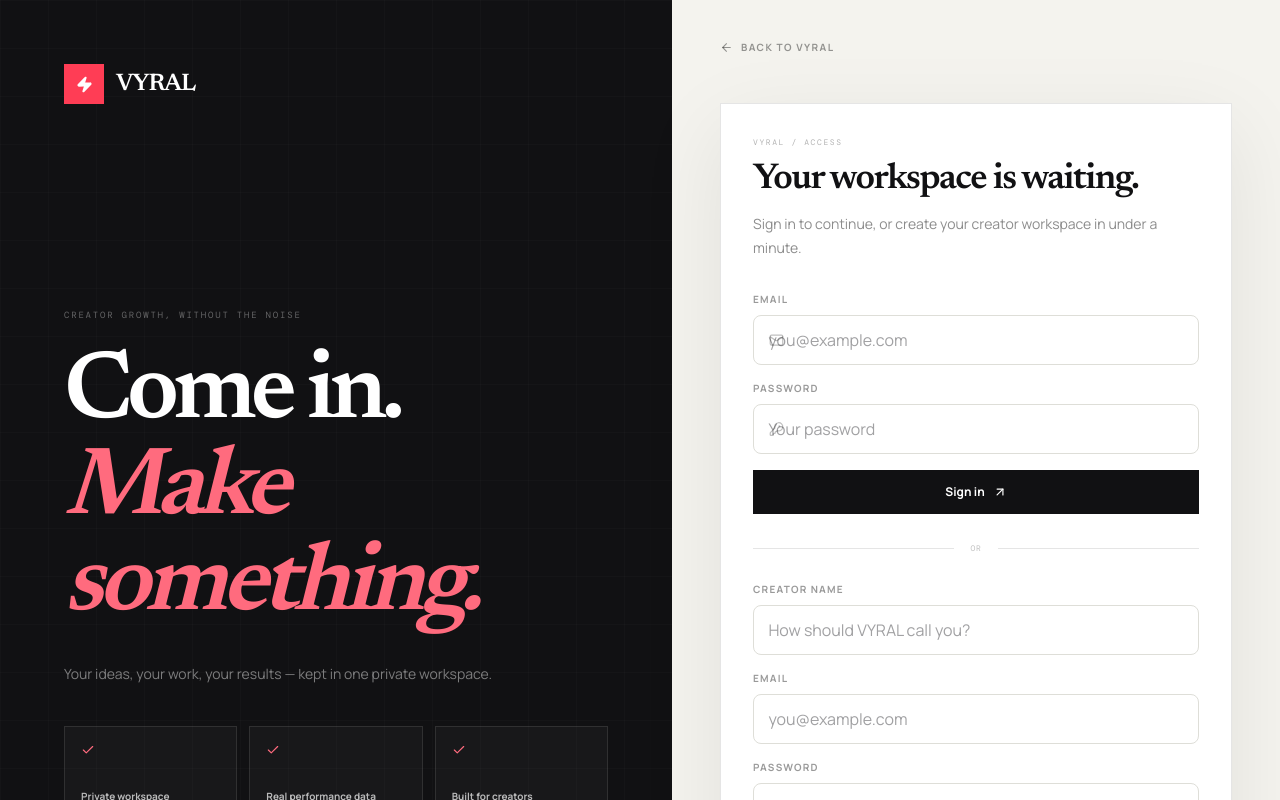
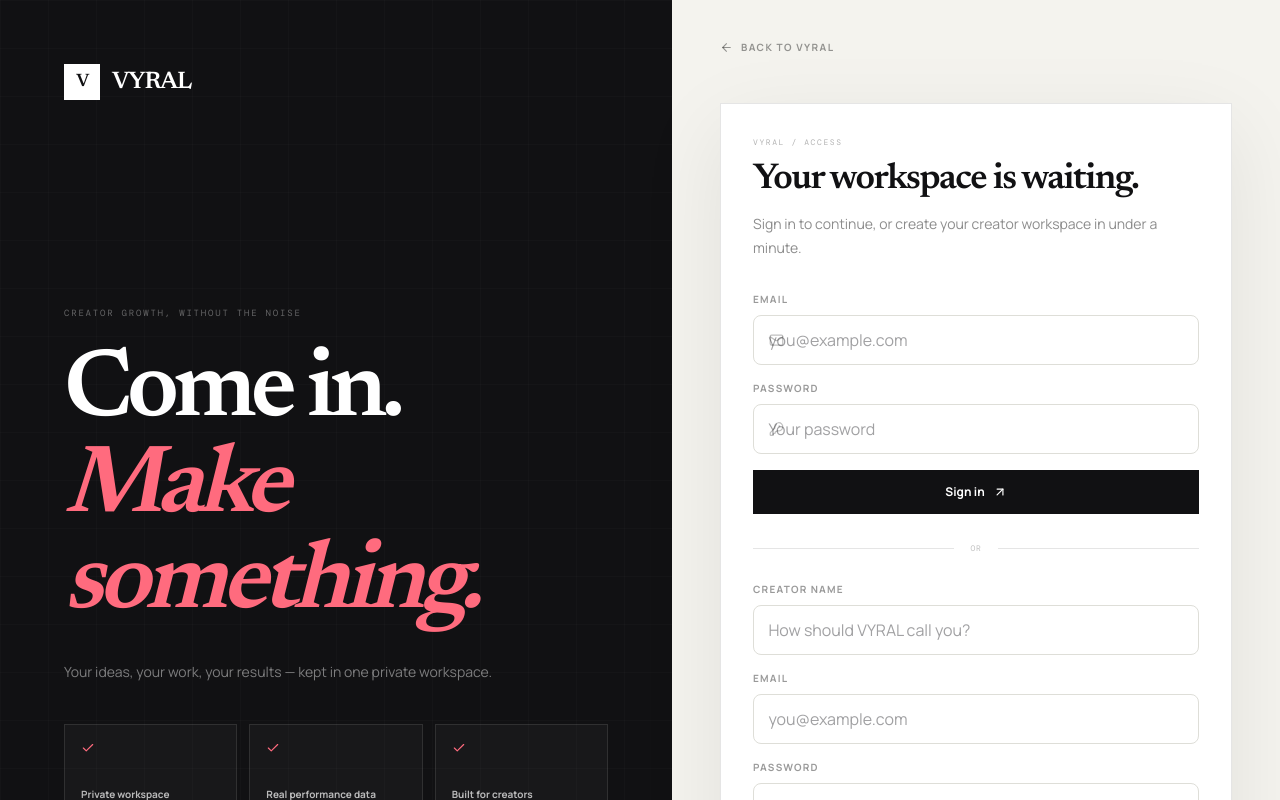
Before and after one commit to Mahiruni/VYRAL, a Next.js app: page /login in a window 1280 px wide. Shown: the top 800 px of the page. Built offline with nearby package versions, Linux system fonts and the light colour scheme; no server answers.

Commit message:
refactor: use unified VYRAL logo in authentication

```diff
--- a/app/login/page.tsx
+++ b/app/login/page.tsx
@@ -1,6 +1,7 @@
 import Link from 'next/link'
-import { ArrowLeft, ArrowUpRight, Check, KeyRound, Mail, Zap } from 'lucide-react'
+import { ArrowLeft, ArrowUpRight, Check, KeyRound, Mail } from 'lucide-react'
 import { signIn, signUp, requestPasswordReset } from '@/app/auth/actions'
+import { VyralLogo } from '@/app/components/vyral-logo'
 
 export default async function Login({ searchParams }: { searchParams: Promise<{ error?: string; message?: string; next?: string }> }) {
   const params = await searchParams
@@ -10,7 +11,7 @@
     <main className="min-h-screen bg-[#111113] text-white lg:grid lg:grid-cols-[1.05fr_.95fr]">
       <section className="relative hidden overflow-hidden lg:flex lg:min-h-screen lg:flex-col lg:justify-between p-12 xl:p-16">
         <div className="absolute inset-0 opacity-30" style={{backgroundImage:'linear-gradient(rgba(255,255,255,.06) 1px, transparent 1px), linear-gradient(90deg, rgba(255,255,255,.06) 1px, transparent 1px)', backgroundSize:'48px 48px'}} />
-        <div className="relative z-10 flex items-center gap-3"><span className="grid h-10 w-10 place-items-center bg-[#ff3d55]"><Zap size={17} fill="white" /></span><span className="font-display text-2xl font-semibold tracking-[-.05em]">VYRAL</span></div>
+        <div className="relative z-10"><VyralLogo dark compact /></div>
         <div className="relative z-10 max-w-2xl"><p className="font-mono text-[9px] uppercase tracking-[.2em] text-white/35">Creator growth, without the noise</p><h1 className="mt-6 font-display text-6xl font-semibold leading-[.84] tracking-[-.06em] xl:text-8xl">Come in.<br /><em className="text-[#ff6b7e]">Make something.</em></h1><p className="mt-7 max-w-lg text-sm leading-6 text-white/45">Your ideas, your work, your results — kept in one private workspace.</p><div className="mt-10 grid max-w-xl gap-3 sm:grid-cols-3">{['Private workspace','Real performance data','Built for creators'].map((item)=><div key={item} className="border border-white/10 bg-white/[.03] p-4"><Check size={14} className="text-[#ff6b7e]"/><p className="mt-8 text-[10px] font-bold text-white/70">{item}</p></div>)}</div></div>
         <div className="relative z-10 flex justify-between text-[9px] text-white/25"><span>DISCOVER · CREATE · LEARN</span><span>© {new Date().getFullYear()} VYRAL</span></div>
       </section>
@@ -18,7 +19,7 @@
       <section className="min-h-screen bg-[#f4f3ee] text-[#111113] px-5 py-7 sm:px-8 lg:px-12 lg:py-10">
         <div className="mx-auto flex min-h-[calc(100vh-3.5rem)] max-w-xl flex-col justify-center">
           <Link href="/" className="mb-12 inline-flex w-fit items-center gap-2 text-[10px] font-bold uppercase tracking-[.14em] text-black/40 hover:text-black"><ArrowLeft size={13}/> Back to VYRAL</Link>
-          <div className="mb-8 lg:hidden"><div className="mb-5 grid h-10 w-10 place-items-center bg-[#111113] text-white"><Zap size={17} fill="currentColor" /></div><p className="font-display text-3xl font-semibold tracking-[-.05em]">VYRAL</p></div>
+          <div className="mb-8 lg:hidden"><VyralLogo /></div>
           {params.error && <div role="alert" className="mb-5 border border-[#ff3d55]/20 bg-[#ff3d55]/[.07] p-4 text-sm text-[#b32139]">{params.error}</div>}
           {params.message && <div role="status" className="mb-5 border border-emerald-600/20 bg-emerald-600/[.06] p-4 text-sm text-emerald-800">{params.message}</div>}
 
```
